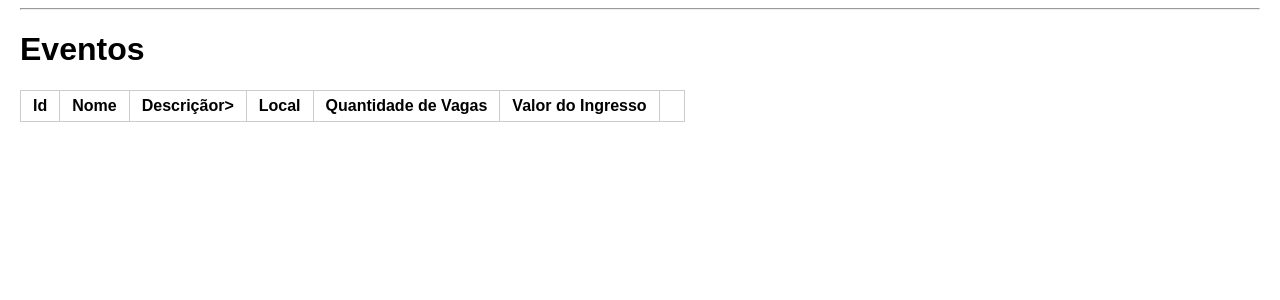
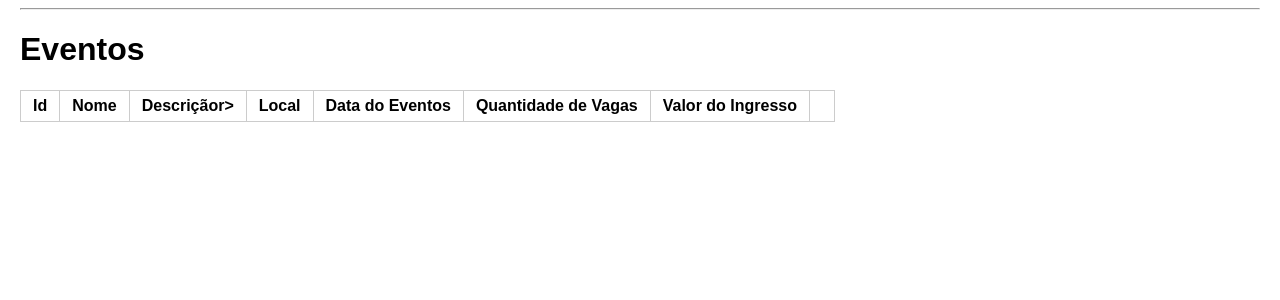
Before and after one commit to julianoluz10/ExercicioMVC, an ASP.NET Core app: template Views/Eventos/index.cshtml in a window 1280 px wide. Shown: the part 38-338 px from the top of the page. Run offline with ASP.NET Core 8, Linux system fonts and the light colour scheme; the template is opened without the code that fills it, so the values that code supplies are empty; style sheets or scripts are compiled from the project's sources.

Commit message:
Corrigido o bug no controler

```diff
--- a/Controllers/EventosController.cs
+++ b/Controllers/EventosController.cs
@@ -14,14 +14,14 @@ namespace ExerciciosMVC.Controllers
     {
         private static List<Eventos> _Eventos = new()
         {
-            new Eventos{Id = 1, Nome = "ConectaPro", Descricao = "Evento para prestadore de serviços em nuvem", Local = "São Caetano do Sul", QuantidadeVagas = 200, ValorIngresso= 300},
+            new Eventos{Id = 1, Nome = "ConectaPro", Descricao = "Evento para prestadore de serviços em nuvem", Local = "São Caetano do Sul",DataEvento = new DateTime(2026,10,12), QuantidadeVagas = 200, ValorIngresso= 300},
             new Eventos{Id = 2, Nome = "ConectaPremiun", Descricao = "Evento para prestadore de serviços em nuvem", Local = "São Caetano do Sul", QuantidadeVagas = 300, ValorIngresso= 200}
         };
 
 
         public IActionResult Index()
         {
-            return View();
+            return View(_Eventos);
         }
 
         //Get /Criar - Listar todos os eventos
--- a/Models/Eventos.cs
+++ b/Models/Eventos.cs
@@ -23,8 +23,8 @@ namespace ExerciciosMVC.Models
         [StringLength(100, MinimumLength =3, ErrorMessage ="O local é obrigatório e deve conter entre 3 e 100 caracteres")]
         public string? Local { get; set; }
 
-        // [Required(ErrorMessage ="Data do evento obrigatória e não pode ser anterior à data atual")]
-        // public DateTime DataEvento { get; set; }
+        [Required(ErrorMessage ="Data do evento obrigatória e não pode ser anterior à data atual")]
+        public DateTime DataEvento { get; set; }
 
         [Required(ErrorMessage ="Quantidade de vagas entre 1 e 1000")]
         [Range(1, 1000,ErrorMessage =" A quantidae de vagas esta entr 1 e 1000")]
--- a/Views/Eventos/index.cshtml
+++ b/Views/Eventos/index.cshtml
@@ -12,6 +12,7 @@
         <th>Nome</th>
         <th>Descriçãor>
         <th>Local</th>
+        <th>Data do Eventos</th>
         <th>Quantidade de Vagas</th>
         <th>Valor do Ingresso</th>
         <th></th>
@@ -22,6 +23,8 @@
                 <td>@eventos.Id</td>
                 <td>@eventos.Nome</td>
                 <td>@eventos.Descricao</td>
+                <td>@eventos.Local</td>
+                <td>@eventos.DataEvento.ToString("dd/MM/yyyy")</td>
                 <td>@eventos.QuantidadeVagas</td>
                 <td>@eventos.ValorIngresso</td>
                 <td>
```
